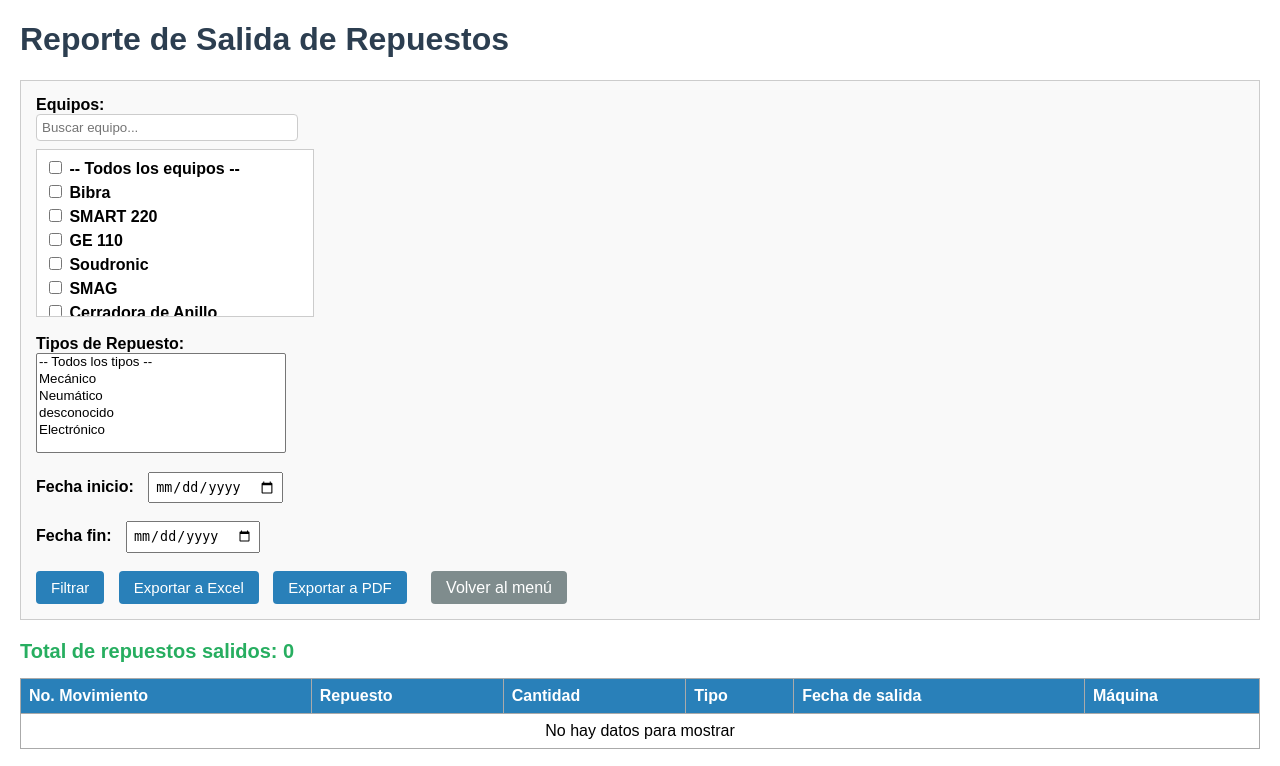
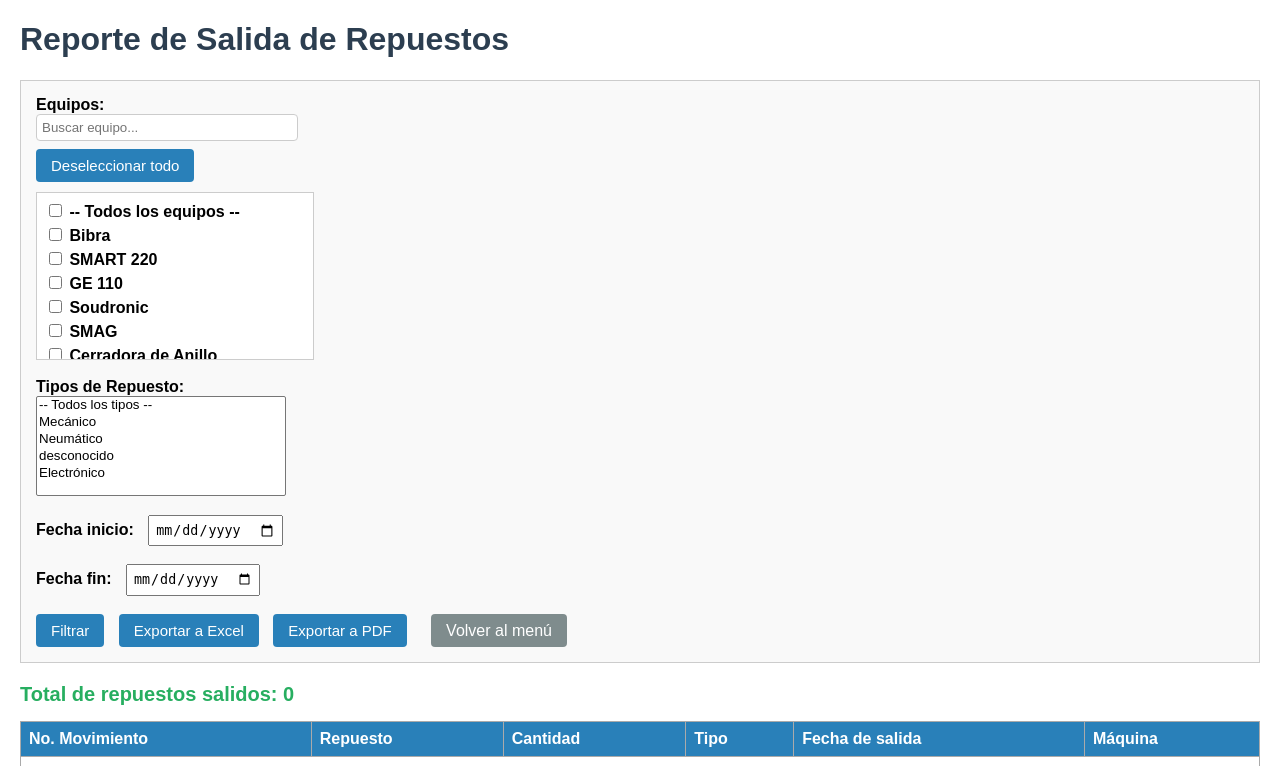
Before and after one commit to cmlayta/CMMS, a Flask app: page /reporte_salida in a window 1280 px wide. Shown: the top 766 px of the page. Run offline with Flask 3, Linux system fonts and the light colour scheme; a user stored in the database is signed in; data comes from the database, SQL or seed files in the repository.

Commit message:
Modificacion en reporte de salidas

```diff
--- a/templates/reporte_salida.html
+++ b/templates/reporte_salida.html
@@ -93,6 +93,7 @@
   <label>Equipos:</label><br>
   <input type="text" id="buscar_equipo" placeholder="Buscar equipo..."
          style="padding:5px; width:250px; margin-bottom:8px; border:1px solid #ccc; border-radius:4px;"><br>
+<button type="button" id="deseleccionar_todo" style="margin-bottom:10px;">Deseleccionar todo</button>
 
   <div id="lista_equipos"
        style="border:1px solid #ccc; background:#fff; padding:8px; width:260px; height:150px; overflow-y:auto;">
@@ -252,4 +253,10 @@ document.querySelector('input[value="todos"]').addEventListener('change', functi
         });
     </script>
 </body>
+// Botón para deseleccionar todo
+document.getElementById('deseleccionar_todo').addEventListener('click', function() {
+  const checkboxes = document.querySelectorAll('#lista_equipos input[type="checkbox"]');
+  checkboxes.forEach(chk => chk.checked = false);
+});
+
 </html>
```
